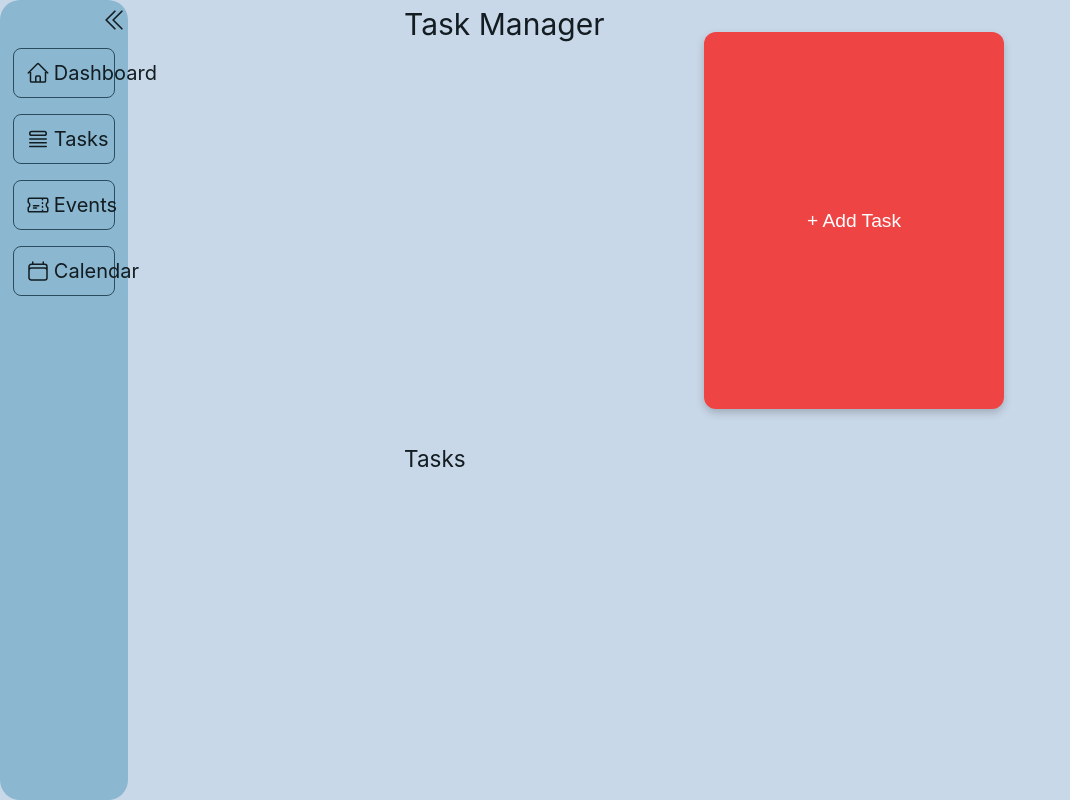
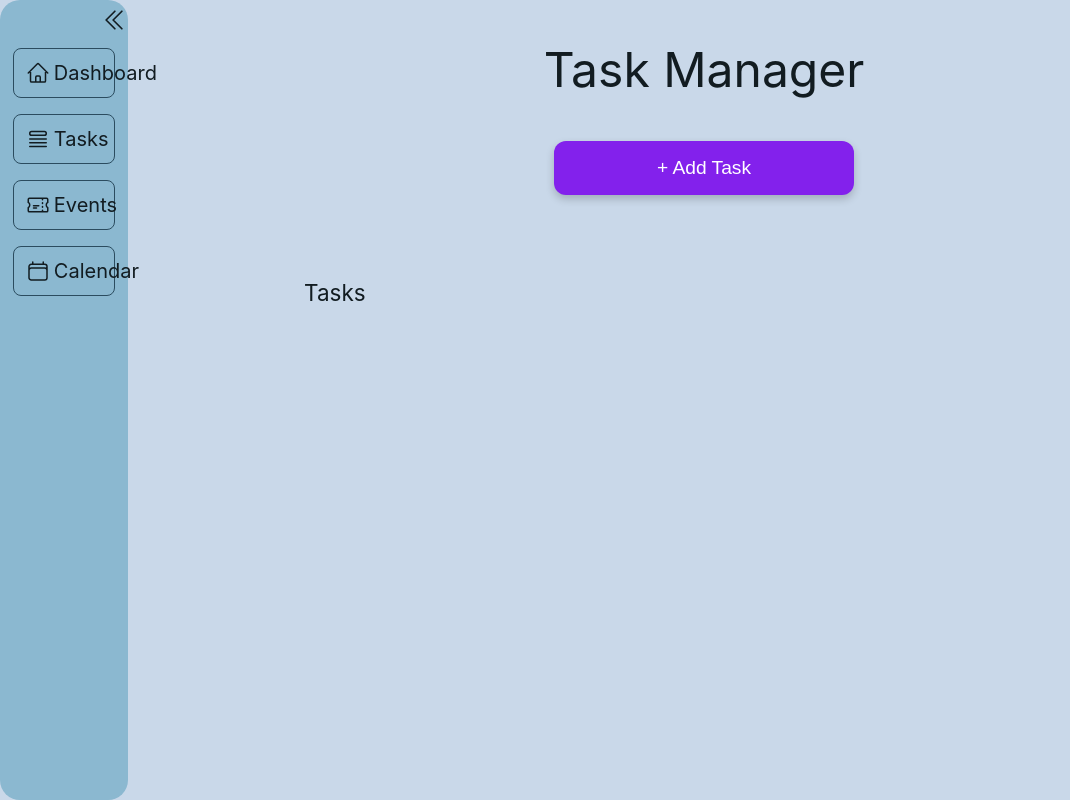
Before and after one commit to K7theCompSciMan/taskermind, a Vue app: page /tasks in a window 1280 px wide. Shown: the whole page, without its empty margins (0-1070 px from the left). Built offline with nearby package versions, Linux system fonts and the light colour scheme; the HTML template or start-up script is replaced by a standard one.

Commit message:
Update TaskView.vue

```diff
--- a/src/views/TaskView.vue
+++ b/src/views/TaskView.vue
@@ -1,10 +1,28 @@
 <template>
   <div id="app">
-    <h1>Task Manager</h1>
+    <div class="header-section">
+      <h1>Task Manager</h1>
+      <button @click="openAddModal" class="add-task-button">+ Add Task</button>
+    </div>
 
-    <!-- Horizontal Add Button -->
-    <button @click="openAddModal" class="add-task-button">+ Add Task</button>
-
+    <!-- Task List -->
+    <div class="task-list">
+      <h2>Tasks</h2>
+      <ul>
+        <li v-for="(task, index) in tasks" :key="task.id" :class="{ completed: task.completed }">
+          <input type="checkbox" v-model="task.completed" />
+          <h3>{{ task.title }}</h3>
+          <p>{{ task.description }}</p>
+          <p>Subject: {{ task.subject }}</p>
+          <p>Deadline: {{ task.deadline }}</p>
+          <p>Priority: {{ task.priority }}</p>
+          <div class="actions">
+            <button @click="editTask(index)">Edit</button>
+            <button @click="deleteTask(index)">Delete</button>
+          </div>
+        </li>
+      </ul>
+    </div>
 
     <!-- Modal -->
     <div v-if="showModal" class="modal-overlay">
@@ -34,25 +52,6 @@
         </button>
         <button @click="closeModal">Cancel</button>
       </div>
-    </div>
-
-    <!-- Task List -->
-    <div class="task-list">
-      <h2>Tasks</h2>
-      <ul>
-        <li v-for="(task, index) in tasks" :key="task.id" :class="{ completed: task.completed }">
-          <input type="checkbox" v-model="task.completed" />
-          <h3>{{ task.title }}</h3>
-          <p>{{ task.description }}</p>
-          <p>Subject: {{ task.subject }}</p>
-          <p>Deadline: {{ task.deadline }}</p>
-          <p>Priority: {{ task.priority }}</p>
-          <div class="actions">
-            <button @click="editTask(index)">Edit</button>
-            <button @click="deleteTask(index)">Delete</button>
-          </div>
-        </li>
-      </ul>
     </div>
   </div>
 </template>
@@ -178,7 +177,7 @@ export default {
 
 button {
   padding: 0.6rem 1.2rem;
-  margin-right: 0.5rem;
+  margin-right: 0.4rem;
   font-size: 1rem;
   border: none;
   border-radius: 6px;
@@ -195,7 +194,7 @@ button:first-of-type {
 }
 
 button:last-of-type {
-  background-color: #ef4444; /* red */
+  background-color: #8321ec; /* red */
   color: white;
 }
 
@@ -252,4 +251,29 @@ button:last-of-type {
   background-color: #2563eb; /* slightly darker blue */
 }
 
+.header-section {
+  text-align: center;
+  margin-top: 2rem;
+  margin-bottom: 1rem;
+}
+
+.header-section h1 {
+  font-size: 3rem;
+  margin-bottom: 1rem;
+}
+
+/* Ensure there’s no restriction on the layout of the task list */
+#app {
+  display: flex;
+  flex-direction: column;
+  align-items: center;
+  justify-content: flex-start;
+  width: 100%;
+}
+
+.task-list {
+  width: 100%;
+  max-width: 800px;
+  margin-top: 2rem; /* Adding space between button and task list */
+}
 </style>
```
